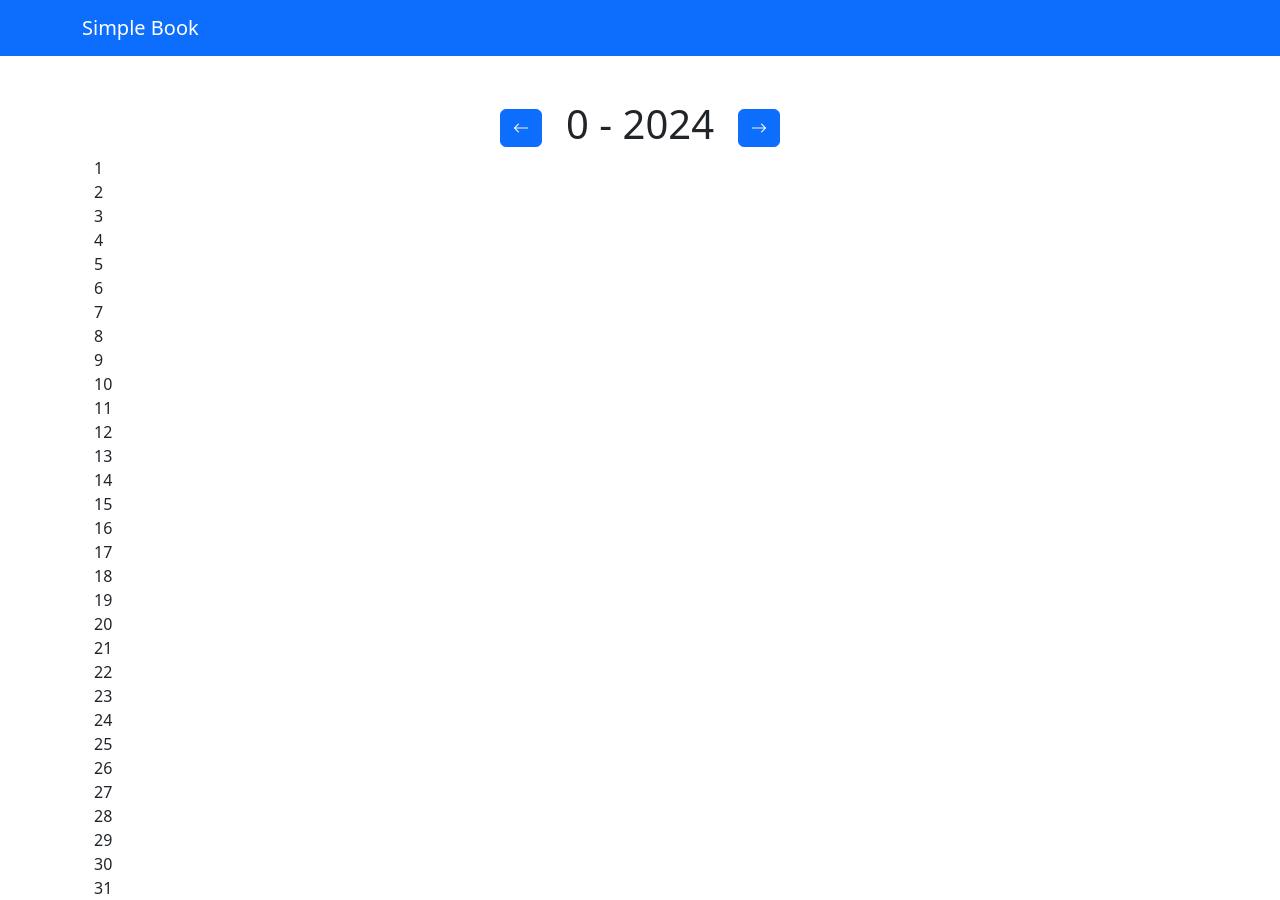
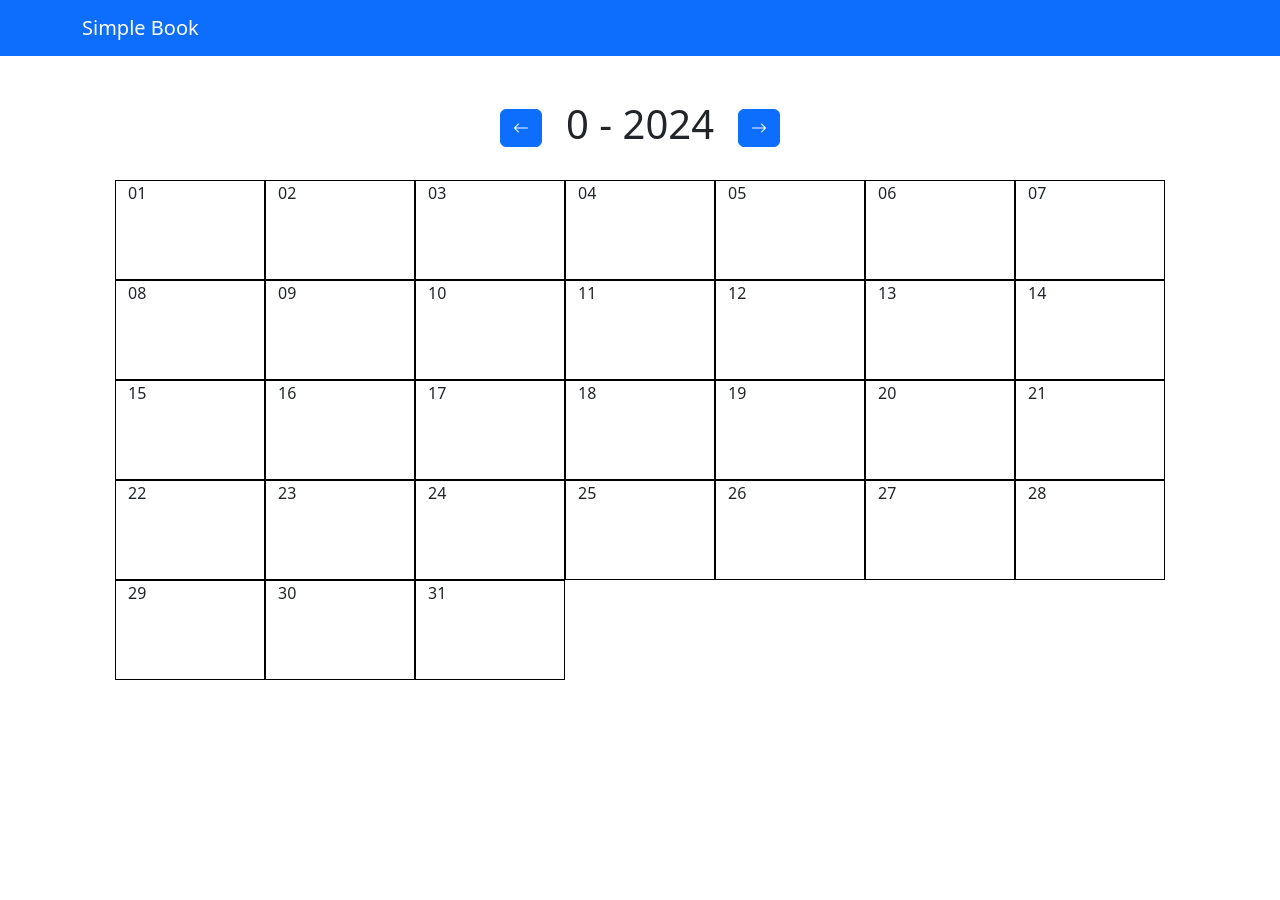
Before and after one commit to kabilanism/ReportJewel, an Angular app in the folder client/: page / in a window 1280 px wide. After the commit the page ends 800 px from the top, so only its background shows below. Built offline with nearby package versions, Linux system fonts and the light colour scheme.

Commit message:
added calendar view with layout and centering

```diff
--- a/client/src/app/app.component.css
+++ b/client/src/app/app.component.css
@@ -0,0 +1,7 @@
+.container {
+  margin-top: 100px;
+  display: flex;
+  justify-content: center;
+  align-items: center;
+  width: 100%;
+}
--- a/client/src/app/app.component.html
+++ b/client/src/app/app.component.html
@@ -1,4 +1,4 @@
 <app-nav></app-nav>
-<div class="container" style="margin-top: 100px">
+<div class="container">
   <app-calendar></app-calendar>
 </div>
--- a/client/src/app/app.module.ts
+++ b/client/src/app/app.module.ts
@@ -7,9 +7,10 @@ import { BrowserAnimationsModule } from '@angular/platform-browser/animations';
 import { NavComponent } from './nav/nav.component';
 import { CalendarComponent } from './calendar/calendar.component';
 import { FormsModule } from '@angular/forms';
+import { CalendarItemComponent } from './calendar-item/calendar-item.component';
 
 @NgModule({
-  declarations: [AppComponent, NavComponent, CalendarComponent],
+  declarations: [AppComponent, NavComponent, CalendarComponent, CalendarItemComponent],
   imports: [
     BrowserModule,
     AppRoutingModule,
--- /dev/null
+++ b/client/src/app/calendar-item/calendar-item.component.css
@@ -0,0 +1,5 @@
+.calendar-grid-item {
+  border: 1px double black;
+  width: 150px;
+  height: 100px;
+}
--- /dev/null
+++ b/client/src/app/calendar-item/calendar-item.component.html
@@ -0,0 +1,3 @@
+<div class="calendar-grid-item col-md-1">
+  {{ date | date : "dd" }}
+</div>
--- a/client/src/app/calendar/calendar.component.css
+++ b/client/src/app/calendar/calendar.component.css
@@ -0,0 +1,3 @@
+.calendar-grid {
+  /* width: 20ox */
+}
--- a/client/src/app/calendar/calendar.component.html
+++ b/client/src/app/calendar/calendar.component.html
@@ -1,4 +1,3 @@
-<div class="container">
 <div class="d-flex justify-content-center align-items-center">
   <button class="btn btn-primary me-4">
     <i class="bi bi-arrow-left"></i>
@@ -8,7 +7,15 @@
     <i class="bi bi-arrow-right"></i>
   </button>
 </div>
-  <div *ngFor="let date of dateRange">
-    {{ date.getDate() }}
+
+<div class="calendar-grid mt-4">
+  <div class="row" *ngFor="let dateBatch of dateBatches">
+    <div
+      class="calendar-grid-item col-md-1"
+      style="border: 1px double black; width: 150px; height: 100px"
+      *ngFor="let date of dateBatch.dates"
+    >
+      {{ date | date : "dd" }}
     </div>
   </div>
+</div>
```
Also changed, not shown: client/src/app/calendar-item/calendar-item.component.ts (added, +10 -0 lines). Lines whose indentation alone changed are shown as unchanged.
